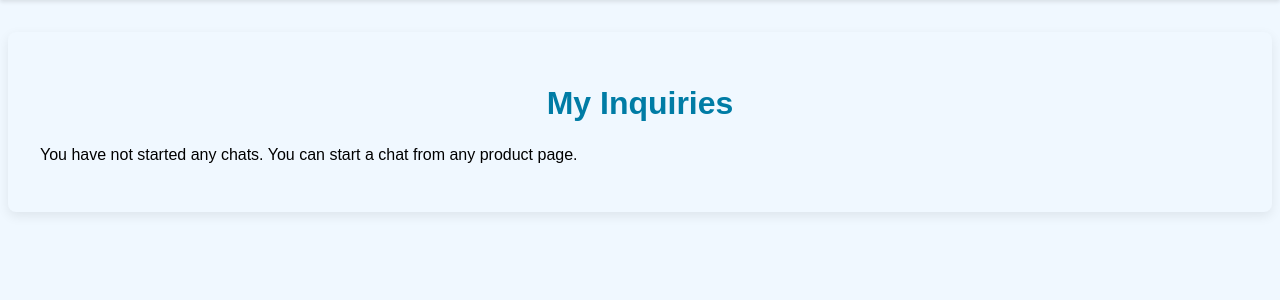
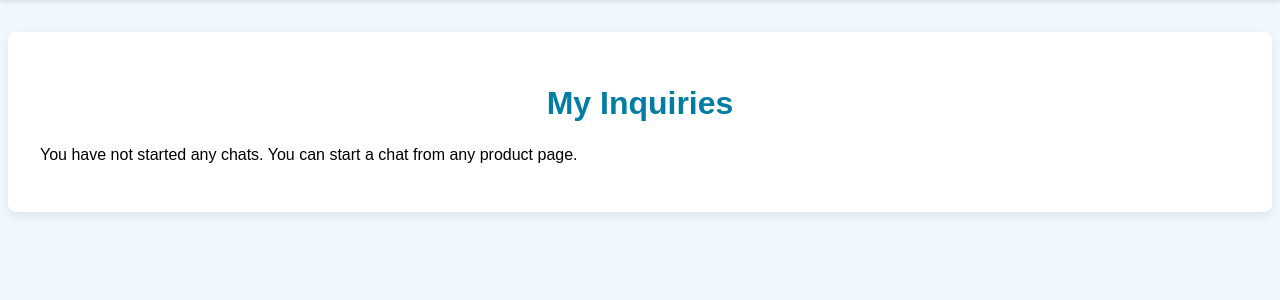
Before and after one commit to sucrameht/aurora-mart, a Django app: page /storefront/chat/ in a window 1280 px wide. Shown: the part 90-390 px from the top of the page. Run offline with Django 5.2, Linux system fonts and the light colour scheme; a user stored in the database is signed in; data that the repository does not hold is empty.

Commit message:
chat css

```diff
--- a/aurora_mart_proj/storefront/static/storefront/css/chat.css
+++ b/aurora_mart_proj/storefront/static/storefront/css/chat.css
@@ -3,7 +3,7 @@
     max-width: 1200px;
     margin: 2rem auto;
     padding: 2rem;
-    background-color: #f0f8ff;
+    background-color: white;
     border-radius: 8px;
     box-shadow: 0 4px 12px rgba(0, 0, 0, 0.08);
 }
```
